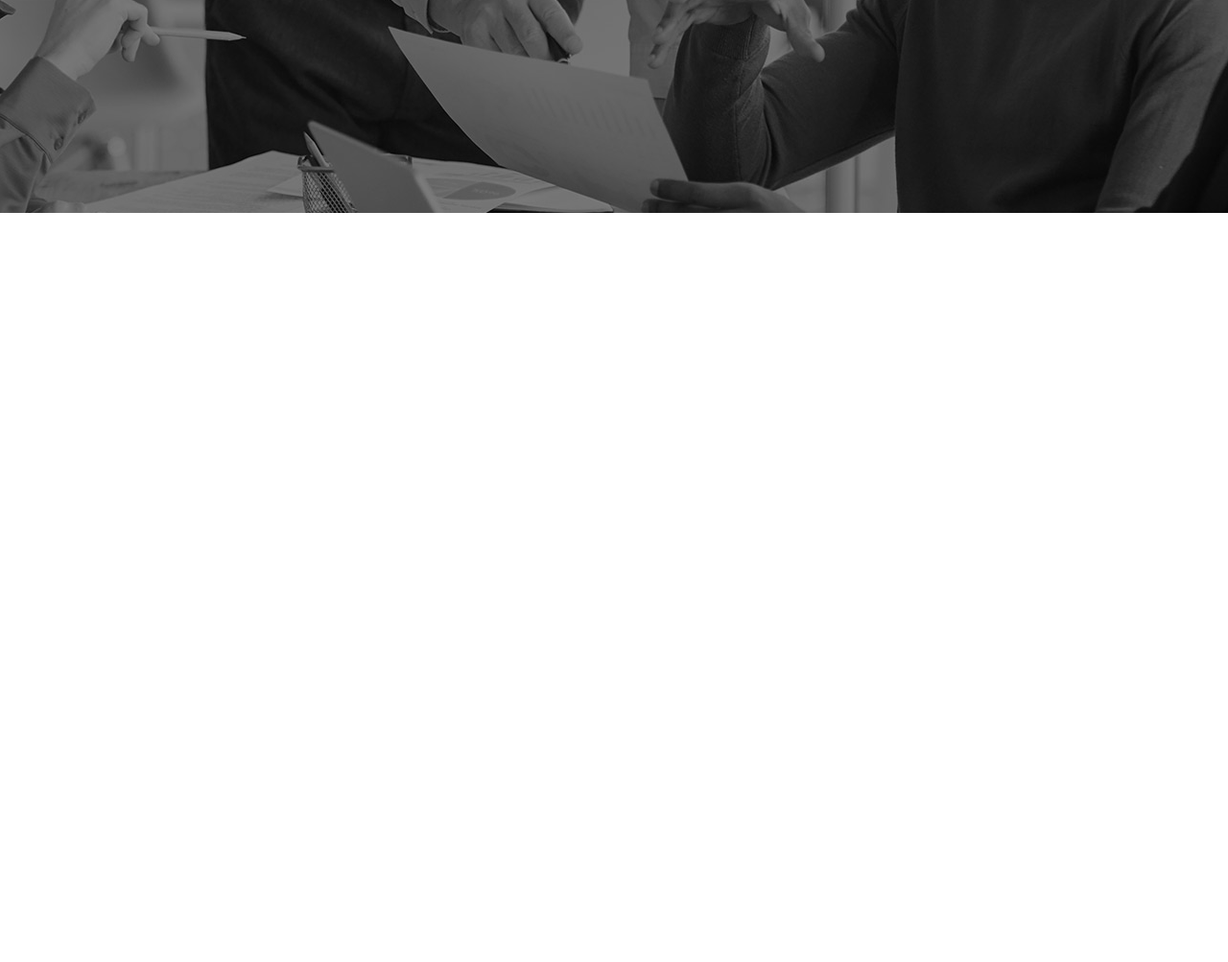
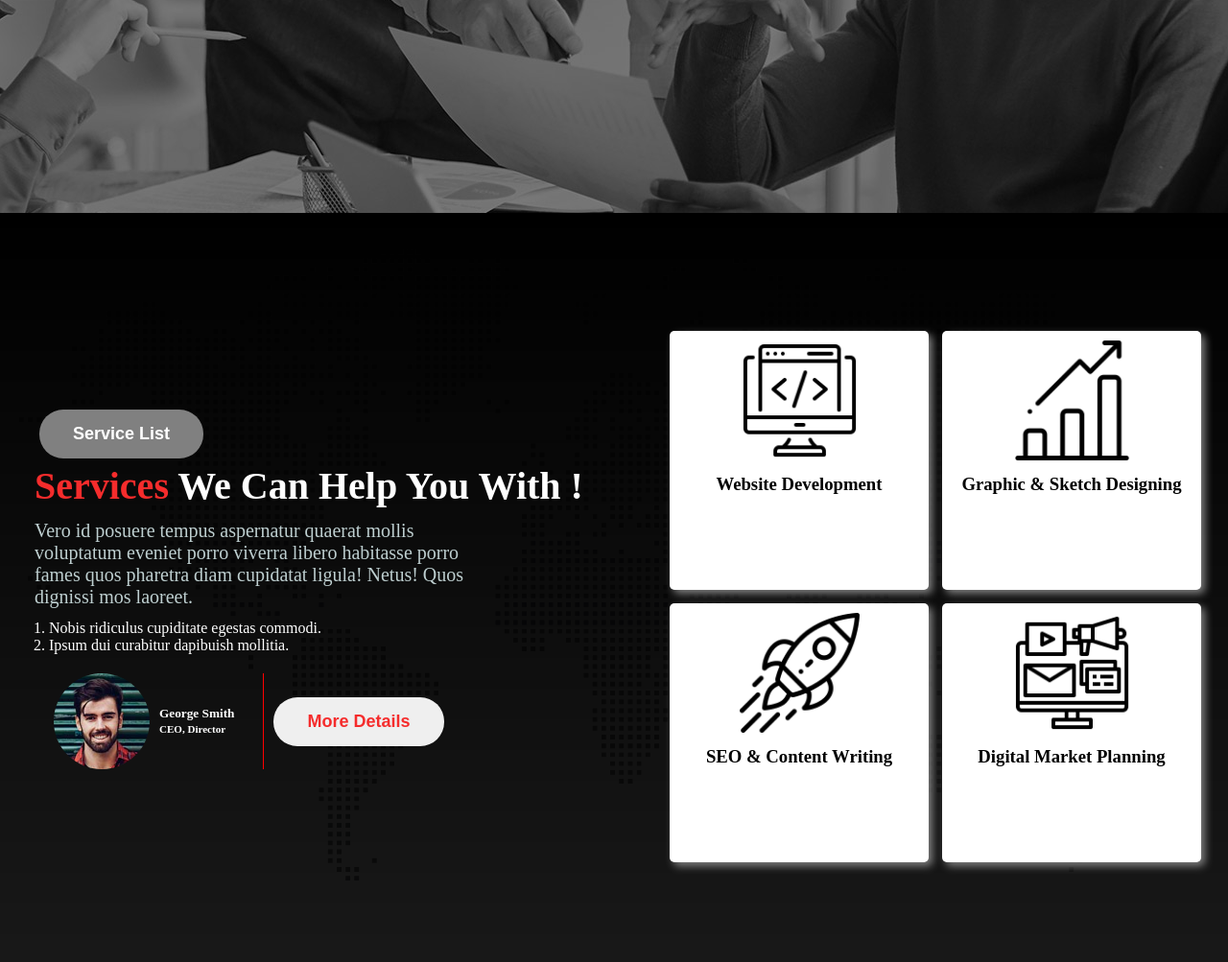
Before and after one commit to devshakibuddin/digital-agency, a plain HTML site: page index.html in a window 1280 px wide. Shown: the part 657-1660 px from the top of the page at 96% size. Before the commit the page ends 879 px from the top, so only its background shows below. Drawn offline with Linux system fonts and the light colour scheme.

Commit message:
appointment section started

```diff
--- a/index.html
+++ b/index.html
@@ -33,5 +33,71 @@
             </div>
         </div>
     </div>
+
+    <div class="service-container">
+        <div class="service-left-container">
+            <div class="service-details">
+                <button class="btn service-btn"> Service List </button>
+                <h1 class="service-title"> <span class="red-title">Services </span>We Can Help You With !</h1>
+                <p class="service-description">Vero id posuere tempus aspernatur quaerat mollis voluptatum eveniet porro viverra libero habitasse porro fames quos pharetra diam cupidatat ligula! Netus! Quos dignissi mos laoreet.</p>
+                <ol>
+                    <li>Nobis ridiculus cupiditate egestas commodi.</li>
+                    <li>Ipsum dui curabitur dapibuish mollitia.
+                    </li>
+                </ol>
+                <div class="author-details">
+                    <div class="author">
+                        <img class="author-img" src="./images/image/author.jpg" alt="">
+                        <h5>George Smith <br>
+                            <small>CEO, Director</small></h5>
+                    </div>
+                    <div>
+                        <button class="btn btn-more">More details</button>
+                    </div>
+                </div>
+            </div>
+        </div>
+        <div class="service-right-container">
+            <div class="services">
+                <div class="service-up">
+                    <div class="service">
+                        <img class="service-logo" src="images/icons/coding.png" alt="">
+                        <h3>Website Development </h3>
+                    </div>
+                    <div class="service">
+                        <img class="service-logo" src="images/icons/bar-chart.png" alt="">
+                        <h3>Graphic & Sketch Designing </h3>
+                    </div>
+                </div>
+                <div class="service-down">
+                    <div class="service">
+                        <img class="service-logo" src="images/icons/startup.png" alt="">
+                        <h3>SEO & Content Writing </h3>
+                    </div>
+                    <div class="service">
+                        <img class="service-logo" src="images/icons/digital-marketing.png" alt="">
+                        <h3>Digital Market Planning </h3>
+                    </div>
+                </div>
+            </div>
+        </div>
+    </div>
+
+    <!-- Appointment Section Started -->
+    <div class="appointment-section">
+        <div class="call-section">
+            <img class="call-icon" src="images/icons/phone-call.png" alt="">
+            <h4>
+                GET A FREE CONSULTATION
+            </h4>
+            <h2>987 233 0000</h2>
+        </div>
+        <div class="appo-description">
+            <p>Vero id posuere tempus aspernatur quaerat mollis voluptatum eveniet porro viverra libero habitasse Aut ab nibh aliqua optio veniet porro viverr.</p>
+        </div>
+        <div class="button">
+            <button> Make Appointment</button>
+        </div>
+    </div>
 </body>
 </html>
--- a/style.css
+++ b/style.css
@@ -55,8 +55,101 @@
     font-size: 18px;
     text-transform: capitalize;
     font-weight: 600;
+    cursor: pointer;
 }
 .btn-discover{
     background-color: #F52C2C;
     color: #fff;
 }
+
+.service-btn{
+    background-color: gray;
+    border-radius: 25px;
+    color: #fff;
+
+}
+.service-container{
+    color: #fff;
+    width: 100%;
+    height: 100vh;
+    background-image: url(images/image/footer-bg.png),
+    linear-gradient(rgba(0, 0, 0, 1),rgba(0, 0, 0, 0.9));
+    background-blend-mode: overlay;
+    background-repeat: no-repeat;
+    display: flex;
+    justify-content: center;
+    align-items: center;
+}
+.service-left-container{
+    padding: 15px;
+    width: 50%;
+}
+
+.service-title{
+    font-size: 40px;
+    font-weight: bold;
+
+}
+
+.service-description{
+    width: 75%;
+    font-size: 20px;
+    padding: 12px 0;
+    color: rgb(190, 207, 208);
+}
+.service-details ol{
+    padding: 0 15px;
+}
+
+.author{
+    display: flex;
+    align-items: center;
+    padding-right: 30px;
+    border-right: 1px solid red;
+    margin-right: 5px;
+}
+.author-details{
+    display: flex;
+    align-items: center;
+    padding: 20px;
+
+}
+.author-img{
+    width: 100px;
+    height: 100px;
+    border-radius: 50px;
+    margin-right: 10px;
+}
+
+.btn-more{
+    border-radius: 25px;
+    color: #F52C2C;
+}
+
+.service{
+    padding: 10px;
+    background-color: #fff;
+    box-shadow: 4px 4px 8px gray;
+    width: 250px;
+    height: 250px;
+    text-align: center;
+    color: #000;
+    border-radius: 5px;
+    margin: 7px;
+}
+
+.service-logo{
+    width: 50%;
+    padding-bottom: 10px;
+}
+
+.service-up{
+    display: flex;
+}
+
+.service-down{
+    display: flex;
+}
+
+
+/* == Appointment Section == */
```
